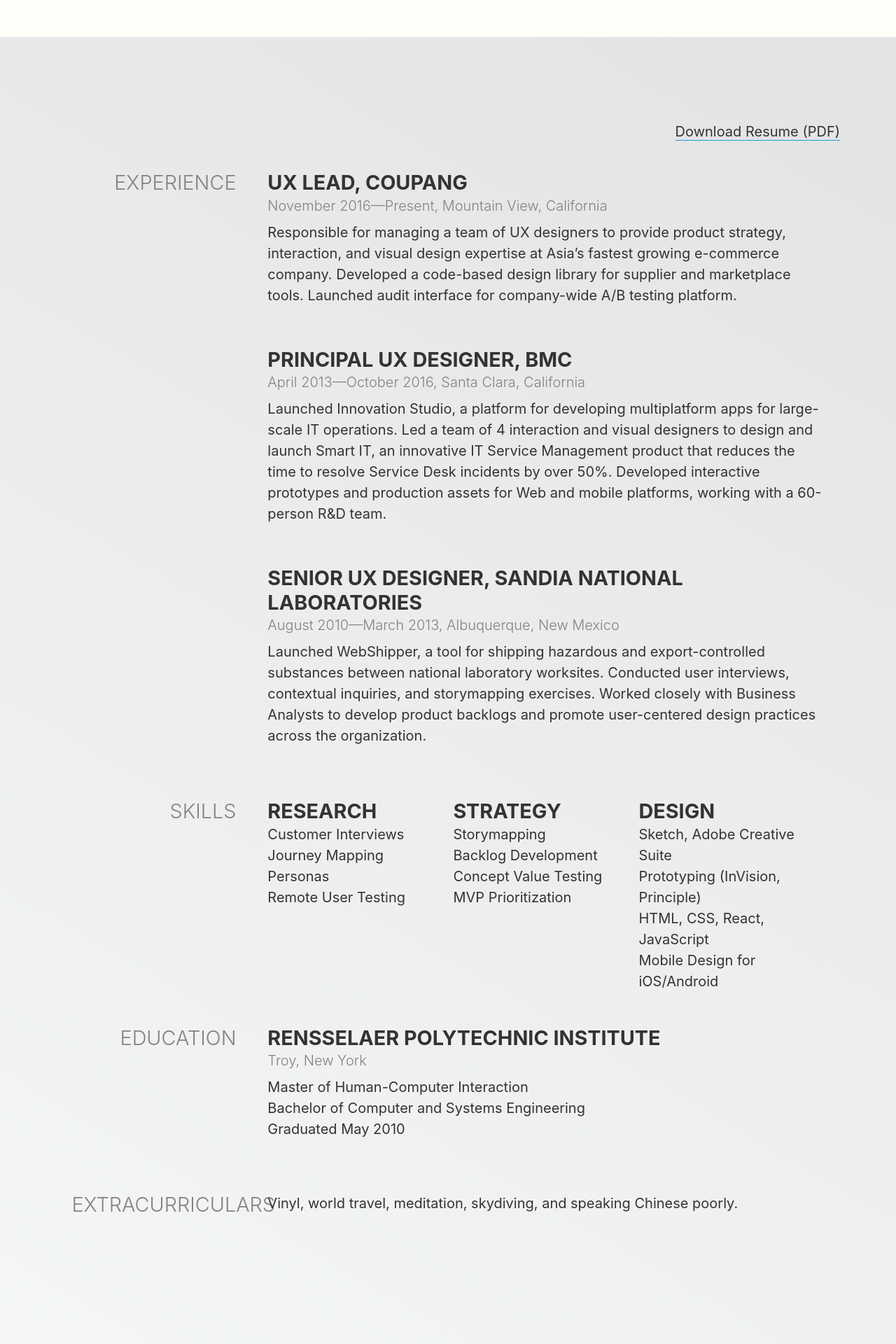
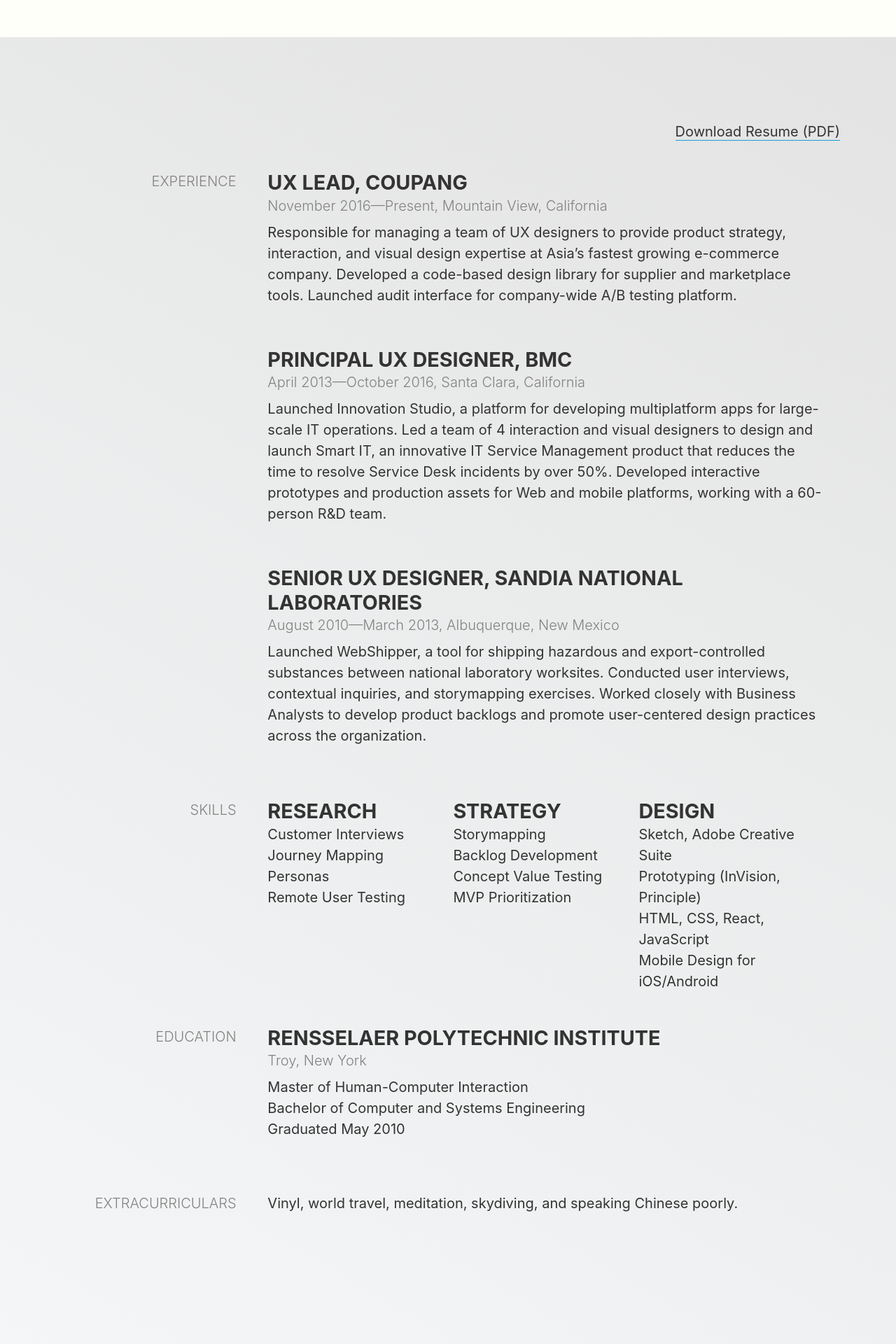
Before and after one commit to brzaik/brz4, a Jekyll site: the page built from about.html, in a window 1280 px wide. Shown: the part 1086-3006 px from the top of the page at 70% size. Built offline with Jekyll 4.4.1, drawn with Linux system fonts in a browser that asks for light colours; nearby versions of some CDN libraries.

Commit message:
Tag tweaks

```diff
--- a/about.html
+++ b/about.html
@@ -33,7 +33,7 @@ namespace: about
 
     <div class="row">
       <div class="col-3">
-        <h5 class="sub-header font-uppercase right">Experience</h5>
+        <p class="sub-header font-uppercase right">Experience</p>
       </div>
       <div class="col-9">
         <div class="padder-resume">
@@ -68,7 +68,7 @@ namespace: about
 
     <div class="row">
       <div class="col-3">
-        <h5 class="sub-header font-uppercase right">Skills</h5>
+        <p class="sub-header font-uppercase right">Skills</p>
       </div>
       <div class="col-9">
 
@@ -122,7 +122,7 @@ namespace: about
 
     <div class="row">
       <div class="col-3">
-        <h5 class="sub-header font-uppercase right">Education</h5>
+        <p class="sub-header font-uppercase right">Education</p>
       </div>
       <div class="col-9">
         <div class="padder-resume">
@@ -143,7 +143,7 @@ namespace: about
 
     <div class="row">
       <div class="col-3">
-        <h5 class="sub-header font-uppercase right">Extracurriculars</h5>
+        <p class="sub-header font-uppercase right">Extracurriculars</p>
       </div>
       <div class="col-9">
         <div class="padder-resume">
@@ -162,7 +162,7 @@ namespace: about
     <div class="row-flush">
       <div class="col-4">
         <div class="padder-condensed">
-          <h4 class="center margin-top-none">Current Listening Status</h4>
+          <h5 class="center margin-top-none">Current Listening Status</h5>
           <div class="row-flush">
             <div class="col-2">
               &nbsp;
```
